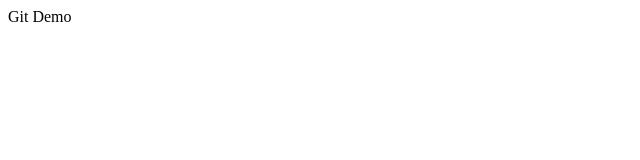
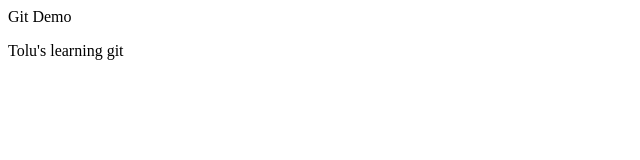
Before and after one commit to toluthedev/git-test, a plain HTML site: page index.html in a window 1280 px wide. Shown: the whole page, without its empty margins (0-640 px from the left). Drawn offline with Linux system fonts and the light colour scheme.

Commit message:
added p tag

```diff
--- a/index.html
+++ b/index.html
@@ -2,6 +2,7 @@
     <head>
         <body>
             <p> Git Demo</p>
+            <p> Tolu's learning git</p>
         </body>
     </head>
 </html>
```
